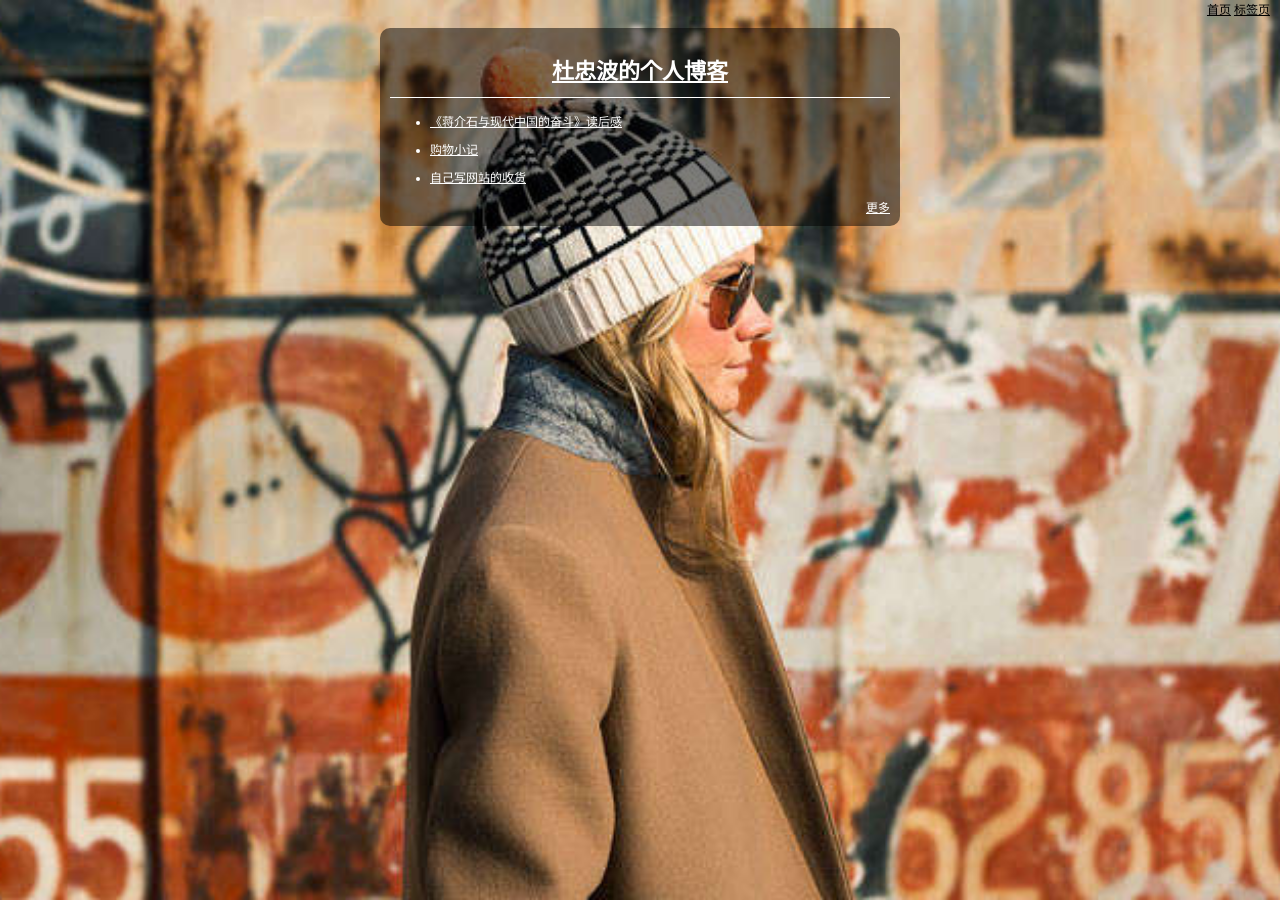
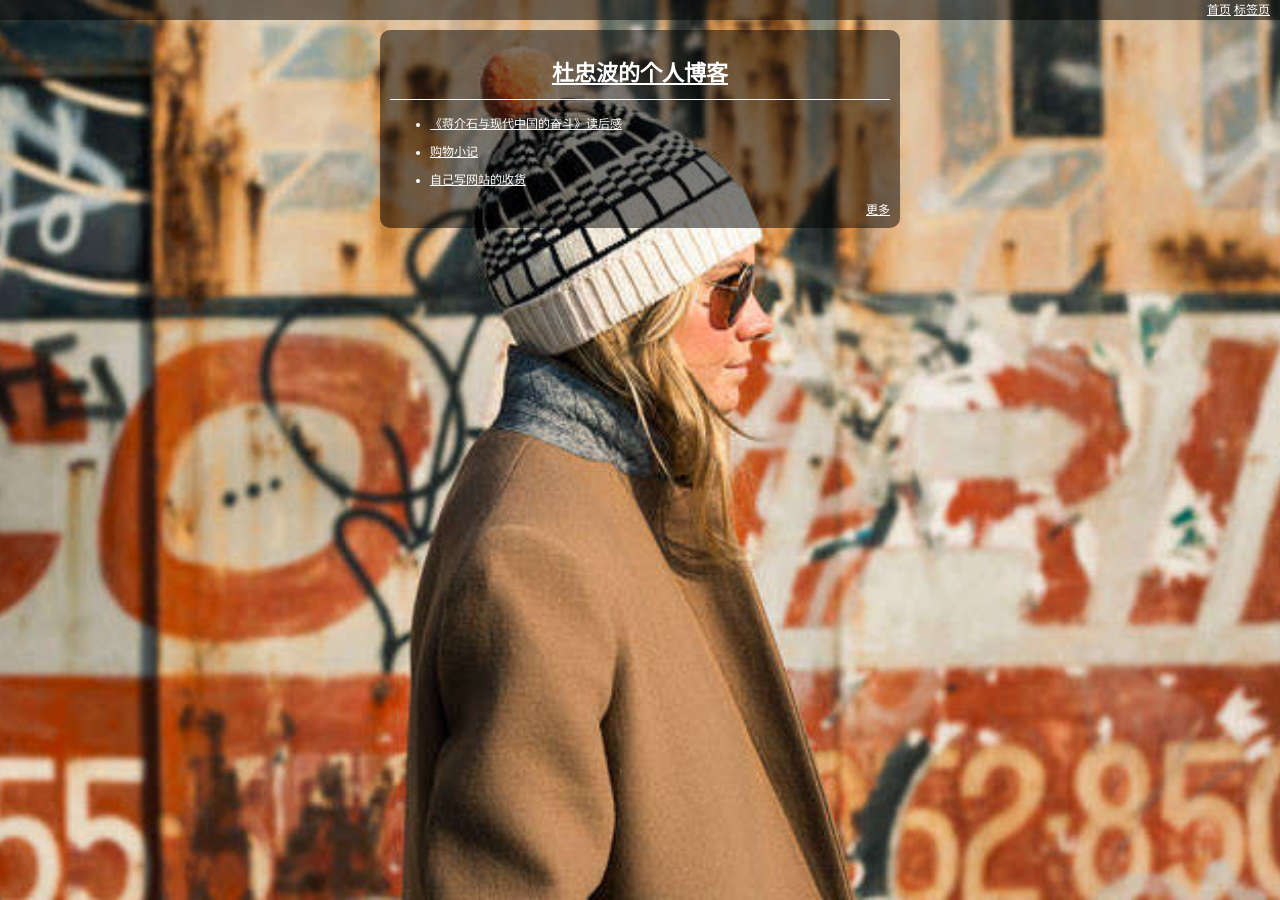
Before and after one commit to duzhongbo/SPA, a Jekyll site: the page built from index.html, in a window 1280 px wide. Built offline with Jekyll 4.4.1, drawn with Linux system fonts in a browser that asks for light colours.

Commit message:
样式结构调整

```diff
--- a/_includes/tpl/v-nav.html
+++ b/_includes/tpl/v-nav.html
@@ -1,4 +1,4 @@
-<div class="nav tar">
+<div class="nav tar alpha-000-5">
 	<a class="nav-a" href="/">首页</a>
 	<a class="nav-a" href="/tags">标签页</a>
 </div>
--- a/css/style.css
+++ b/css/style.css
@@ -1,7 +1,7 @@
 body{margin: 0;padding: 0;font-size: 12px}
 html,body,.wrap{height: 100%;}
 img{border-radius: 10px;}
-.index,.index a{color: #fff;}
+
 a{color: #000;}
 a:hover{color: #f00;}
 .tar{text-align: right;}
@@ -15,8 +15,12 @@
 .border-b-1-s-fff{border-bottom: 1px solid #fff;}
 .bg1{background-image: url(/img/bg1.jpg);}
 
-.nav{margin-bottom: 10px;padding: 0 10px;}
+.nav{margin-bottom: 10px;padding: 0 10px;line-height: 20px;}
+.nav a{color: #fff;}
+.nav a:hover{color: #f00;}
 .index{width: 500px;padding: 10px;}
+.index,.index a{color: #fff;}
+.index a:hover{color: #f00;}
 .index-title{font-size: 22px;padding-bottom: 12px;}
 .index-article-li{margin-bottom: 10px;}
 .article{width: 80%;}
--- a/index.html
+++ b/index.html
@@ -21,7 +21,7 @@
 </div>
 
 <!-- 外联js -->
-{% include m-js.html %}
+{% include js.html %}
 
 
 <!-- 引入数据 -->
```
Also changed, not shown: _includes/js.html (renamed from _includes/m-js.html).
